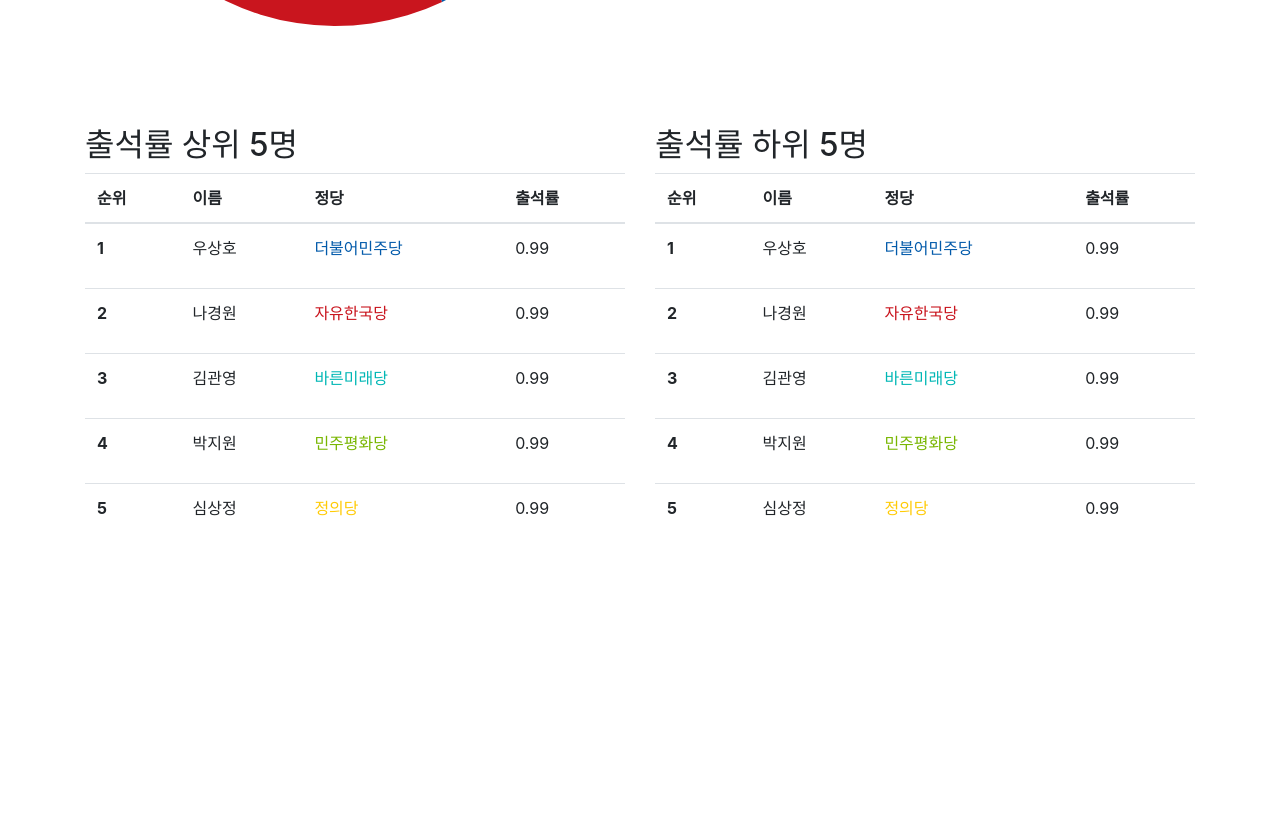
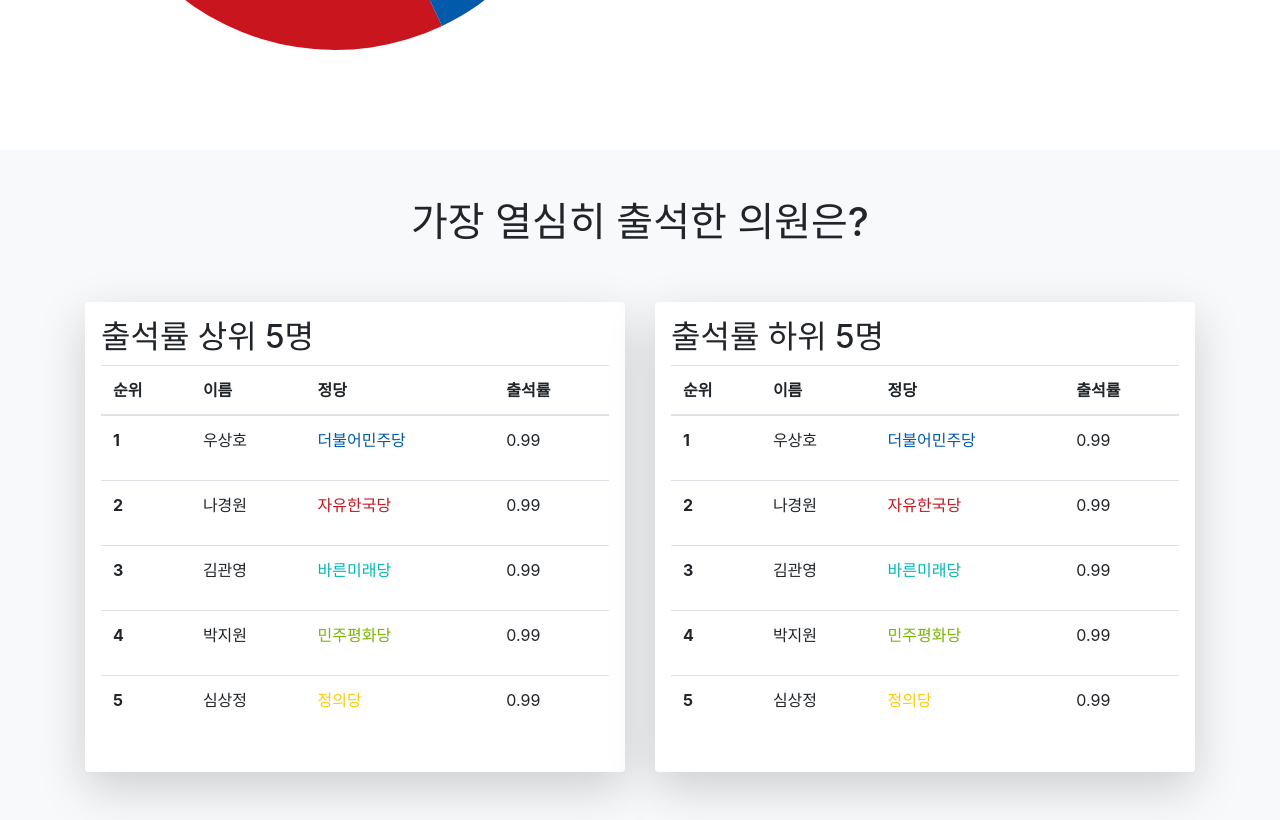
Before and after one commit to feynubrick/client-naw, a React (Create React App) app: page / in a window 1280 px wide. Shown: the part 600-1420 px from the top of the page. Before the commit the page ends 1164 px from the top, so only its background shows below. Built offline with nearby package versions, Linux system fonts and the light colour scheme.

Commit message:
메인페이지 css 수정

```diff
--- a/src/App.jsx
+++ b/src/App.jsx
@@ -13,7 +13,6 @@ class App extends Component {
     return (
       <div>
         <Menu />
-        <div className="mt-4 container">
         <Switch>
           <Route exact path="/" component={Main} />
           <Route path="/mymna" component={MyMNA} />
@@ -26,7 +25,6 @@ class App extends Component {
           <Route path="/login" component={Login} />
         </Switch>
       </div>
-      </div>
     );
   }
 }
--- a/src/components/RankingViewer.jsx
+++ b/src/components/RankingViewer.jsx
@@ -3,7 +3,7 @@ import "bootstrap/dist/css/bootstrap.css";
 
 const MainPage = ({ title, data, headings }) => {
   return (
-    <div>
+    <div className="shadow-lg p-3 mb-5 bg-white rounded">
       <h2>{title}</h2>
       <table className="table">
         <thead>
--- a/src/containers/MainPageController.jsx
+++ b/src/containers/MainPageController.jsx
@@ -28,7 +28,7 @@ export default class MainPageController extends React.Component {
 
     return this.state.data ? (
       <div>
-        <div>
+        <div style={{ minHeight: "80vh" }} className="container pt-5">
           <h2>정당별 의석수</h2>
           <PieChart
             name="members-per-party"
@@ -37,15 +37,20 @@ export default class MainPageController extends React.Component {
             colors={colors}
           />
         </div>
-        <div className="row">
-          <div className="col">
+        <div className="bg-light">
+          <div style={{ minHeight: "80vh" }} className="container">
+            <div className="row pt-5">
+              <div className="col-12 text-center">
+                <h1>가장 열심히 출석한 의원은?</h1>
+              </div>
+              <div className="col mt-5">
                 <RankingViewer
                   title="출석률 상위 5명"
                   headings={["순위", "이름", "정당", "출석률"]}
                   data={this.state.data.attendanceRateTop5}
                 />
               </div>
-          <div className="col">
+              <div className="col mt-5">
                 <RankingViewer
                   title="출석률 하위 5명"
                   headings={["순위", "이름", "정당", "출석률"]}
@@ -54,6 +59,8 @@ export default class MainPageController extends React.Component {
               </div>
             </div>
           </div>
+        </div>
+      </div>
     ) : (
       <div>loading...</div>
     );
```
Lines whose indentation alone changed are shown as unchanged.
